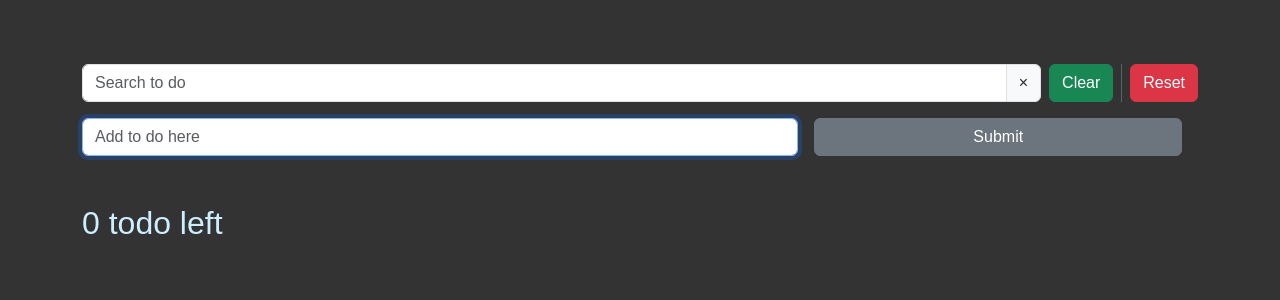
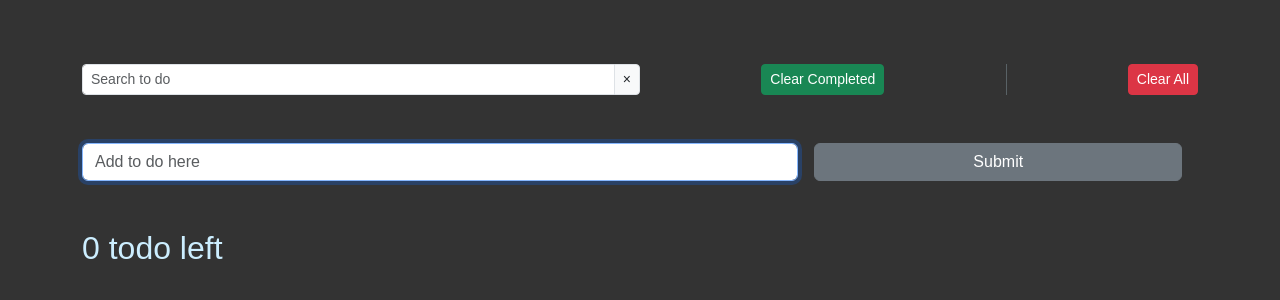
Before and after one commit to johnnyhsu1106/React-Todo-List, a React (Vite) app: page / in a window 1280 px wide. Shown: the top 300 px of the page. Built offline with nearby package versions, Linux system fonts and the light colour scheme.

Commit message:
change style

```diff
--- a/src/components/ControlButtons.jsx
+++ b/src/components/ControlButtons.jsx
@@ -12,19 +12,19 @@ const ControlButtons = () => {
     <>
       <Button
         className='fs-0'
-        size='md'
+        size='sm'
         variant='success'
         onClick={handleCompletedTodosDelete}
       >
-        Clear
+        Clear Completed
       </Button>
       <div className='vr' />
       <Button
-        size='md'
+        size='sm'
         variant='danger'
         onClick={handleAllTodosDelete}
       >
-        Reset
+        Clear All
       </Button>
     </>
   )
--- a/src/components/SearchBar.jsx
+++ b/src/components/SearchBar.jsx
@@ -11,11 +11,11 @@ const SearchBar = () => {
 
   return (
     <Stack
-      className='flex mb-3'
+      className='d-flex mb-5 justify-content-between align-items-center w-100'
       gap={2}
       direction='horizontal'
     >
-      <InputGroup className='' size='md'>
+      <InputGroup className='w-50' size='sm'>
         <Form.Control
           type='text'
           placeholder="Search to do"
```
